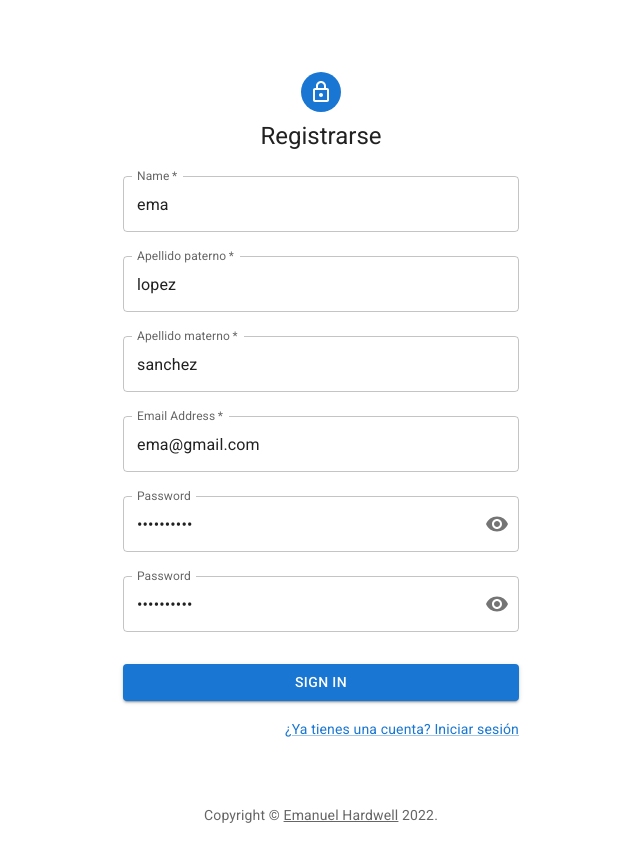
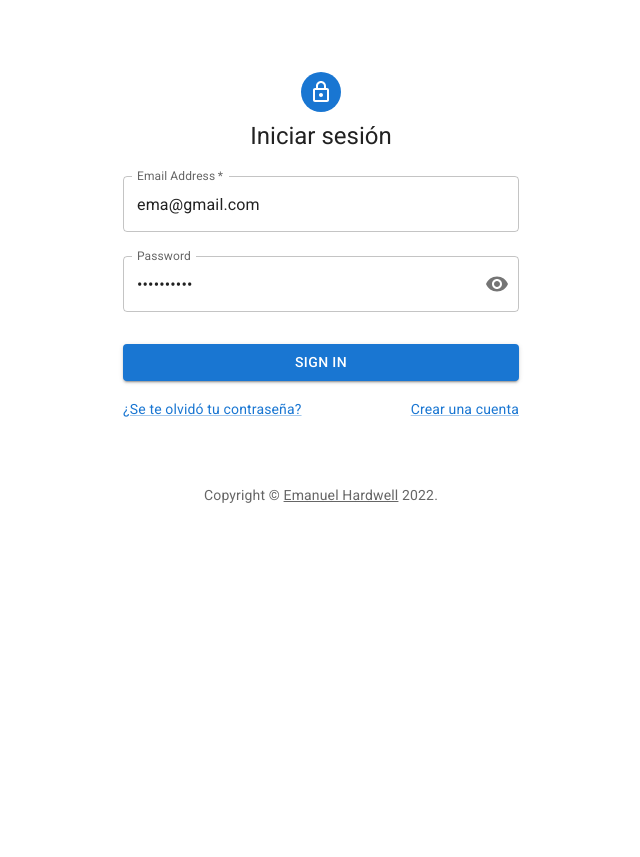
Before and after one commit to emanuelhardwell/social-network-front, a React (Create React App) app: page /login in a window 1280 px wide. Shown: the whole page, without its empty margins (319-959 px from the left). After the commit the page ends 800 px from the top, so only its background shows below. Built offline with nearby package versions, Linux system fonts and the light colour scheme.

Commit message:
[Router] se configurarón las rutas de nuestra App

```diff
--- a/src/components/auth/Login.js
+++ b/src/components/auth/Login.js
@@ -2,7 +2,7 @@ import Avatar from "@mui/material/Avatar";
 import Button from "@mui/material/Button";
 import CssBaseline from "@mui/material/CssBaseline";
 import TextField from "@mui/material/TextField";
-import Link from "@mui/material/Link";
+import { Link } from "@mui/material";
 import Grid from "@mui/material/Grid";
 import Box from "@mui/material/Box";
 import LockOutlinedIcon from "@mui/icons-material/LockOutlined";
@@ -17,6 +17,7 @@ import {
   OutlinedInput,
 } from "@mui/material";
 import { Visibility, VisibilityOff } from "@mui/icons-material";
+import { Link as LinkRouter } from "react-router-dom";
 
 const Copyright = (props) => {
   return (
@@ -142,7 +143,7 @@ export const Login = () => {
                 </Link>
               </Grid>
               <Grid item>
-                <Link href="#" variant="body2">
+                <Link component={LinkRouter} to="/register" variant="body2">
                   {"Crear una cuenta"}
                 </Link>
               </Grid>
--- a/src/components/auth/Register.js
+++ b/src/components/auth/Register.js
@@ -2,7 +2,7 @@ import Avatar from "@mui/material/Avatar";
 import Button from "@mui/material/Button";
 import CssBaseline from "@mui/material/CssBaseline";
 import TextField from "@mui/material/TextField";
-import Link from "@mui/material/Link";
+import { Link } from "@mui/material";
 import Grid from "@mui/material/Grid";
 import Box from "@mui/material/Box";
 import LockOutlinedIcon from "@mui/icons-material/LockOutlined";
@@ -17,6 +17,7 @@ import {
   OutlinedInput,
 } from "@mui/material";
 import { Visibility, VisibilityOff } from "@mui/icons-material";
+import { Link as LinkRouter } from "react-router-dom";
 
 const Copyright = (props) => {
   return (
@@ -202,7 +203,7 @@ export const Register = () => {
 
             <Grid container justifyContent="flex-end">
               <Grid item>
-                <Link href="#" variant="body2">
+                <Link component={LinkRouter} to="/login" variant="body2">
                   {"¿Ya tienes una cuenta? Iniciar sesión"}
                 </Link>
               </Grid>
--- /dev/null
+++ b/src/components/posts/PostScreen.js
@@ -0,0 +1,9 @@
+import React from "react";
+
+export const PostScreen = () => {
+  return (
+    <div>
+      <h1>PostScreen</h1>
+    </div>
+  );
+};
--- a/src/routers/AppRouter.js
+++ b/src/routers/AppRouter.js
@@ -1,12 +1,25 @@
 import React from "react";
+import { Route } from "react-router-dom";
+import { Switch } from "react-router-dom";
+import { BrowserRouter as Router } from "react-router-dom";
 import { Register } from "../components/auth/Register";
-// import { Login } from "../components/auth/Login";
+import { Login } from "../components/auth/Login";
+import { Redirect } from "react-router-dom";
+import { PostScreen } from "../components/posts/PostScreen";
 
 export const AppRouter = () => {
   return (
     <>
-      {/* <Login /> */}
-      <Register />
+      <Router>
+        <div>
+          <Switch>
+            <Route exact path="/" component={PostScreen} />
+            <Route exact path="/login" component={Login} />
+            <Route exact path="/register" component={Register} />
+            <Redirect to="/" />
+          </Switch>
+        </div>
+      </Router>
     </>
   );
 };
```
